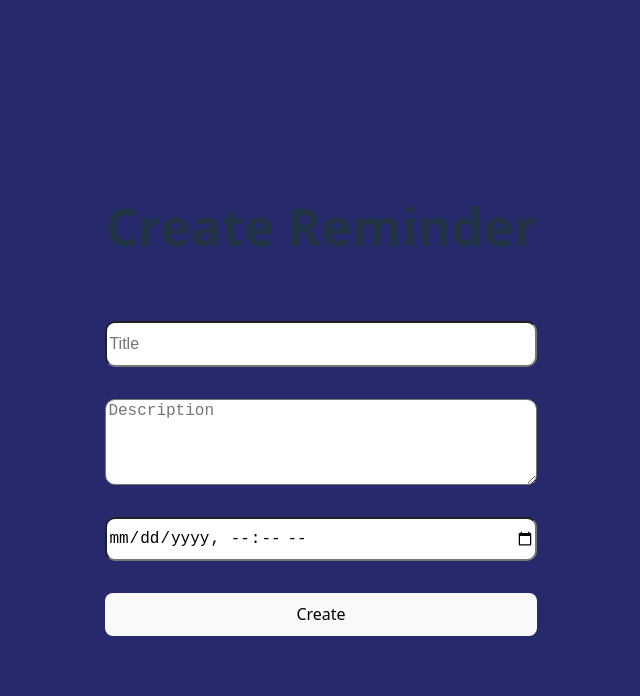
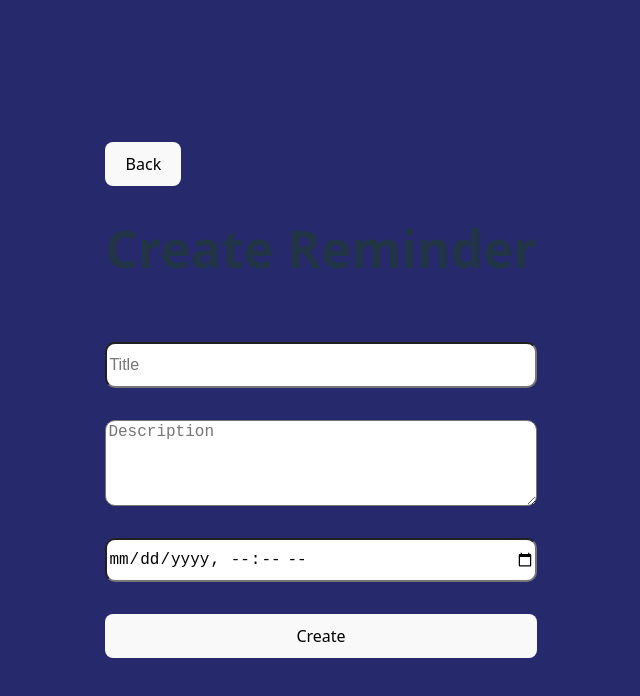
Before and after one commit to NoobCoder12/Reminder, a React app in the folder frontend/: page /create in a window 1280 px wide. Shown: the top 696 px of the page, without its empty margins (319-959 px from the left). Built offline with nearby package versions, Linux system fonts and the light colour scheme; the HTML template or start-up script is replaced by a standard one.

Commit message:
adding back button

```diff
--- a/frontend/src/App.jsx
+++ b/frontend/src/App.jsx
@@ -5,11 +5,13 @@ import Choose from "./components/Choose/Choose.jsx"
 import Create from "./components/Create/Create.jsx"
 import ShowReminders from "./components/ShowReminders/ShowReminders.jsx"
 import EditReminder from "./components/EditReminder/EditReminder.jsx";
+import BackButton from "./components/BackButton/BackButton.jsx";
 
 function App () {
 
   return (
     <Router>
+      <BackButton />
       <Routes>
         <Route path="/" element={<Welcome />}/>
         <Route path="/choose" element={<Choose />}/>
--- a/frontend/src/components/BackButton/BackButton.css
+++ b/frontend/src/components/BackButton/BackButton.css
@@ -0,0 +1,4 @@
+.backButton {
+    display: flex;
+    justify-content: flex-start;
+}
--- a/frontend/src/components/BackButton/BackButton.jsx
+++ b/frontend/src/components/BackButton/BackButton.jsx
@@ -0,0 +1,16 @@
+import { useNavigate } from "react-router-dom";
+import './BackButton.css'
+
+
+function BackButton () {
+
+    const navigate = useNavigate();
+
+    return (
+        <div className="backButton">
+        <button onClick={() => navigate(-1)}>Back</button>
+        </div>
+    )
+}
+
+export default BackButton
--- a/frontend/src/components/Create/Create.jsx
+++ b/frontend/src/components/Create/Create.jsx
@@ -38,6 +38,8 @@ function Create () {
             const data = await res.json()
 
             setMessage(`Reminder created: ${data.title}`);  //With no error data would have 'title' attr
+
+            alert("Reminder created succesfully")
         } catch (err) {
             console.error("Fetch error: ", err)
             setMessage("Error creating reminder");
--- a/frontend/src/components/ShowReminders/ShowReminders.css
+++ b/frontend/src/components/ShowReminders/ShowReminders.css
@@ -48,7 +48,7 @@
 .dropdown {
     position: absolute;
     z-index: 1000;
-    background-color: rgb(132, 0, 255);
+    background-color: #4f3b78;
     display: flex;
     flex-direction: column;
     margin-top: 0;
@@ -68,10 +68,10 @@
 
 .dropdown li:first-child:hover {
     border-radius: 10px 10px 0 0;
-    background-color: rgb(100, 0, 200);
+    background-color: rgb(151, 144, 158);
 }
 
 .dropdown li:last-child:hover {
     border-radius: 0 0 10px 10px;
-    background-color: rgb(100, 0, 200);
+    background-color: rgb(151, 144, 158);
 }
--- a/frontend/src/components/ShowReminders/ShowReminders.jsx
+++ b/frontend/src/components/ShowReminders/ShowReminders.jsx
@@ -7,8 +7,18 @@ function ShowReminders () {
     const [reminders, setReminders] = useState([]);
     const [message, setMessage] = useState("");
     const [openMenuId, setOpenMenuId] = useState(null);
+    const openMenuIdRef = useRef(openMenuId)
 
     useEffect (() => {
+
+        openMenuIdRef.current = openMenuId;
+
+        const closeMenuOutside = (e) => {
+            if(openMenuIdRef.current && !e.target.closest(".dropdown") && !e.target.closest(".actions button")) { // TODO: discuss
+                setOpenMenuId(null)
+            }
+    }
+
         document.addEventListener('mousedown', closeMenuOutside)
 
         const fetchReminders = async () => {
@@ -55,12 +65,6 @@ function ShowReminders () {
         }
     }
 
-    const closeMenuOutside = (e) => {
-        if(openMenuId && !e.target.closest(".dropdown") && !e.target.closest(".actions button")) {
-            setOpenMenuId(null)
-        }
-    }
-
    return (
     <div className="reminders">
 
```
Also changed, not shown: 1 other file (tests, documents, lock files or other folders).
